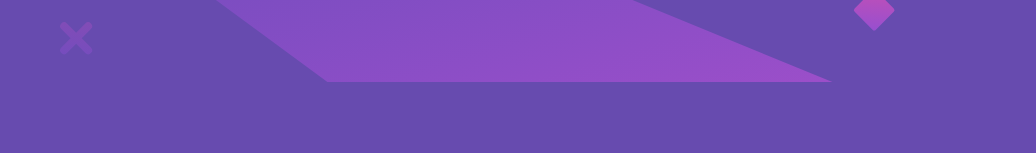
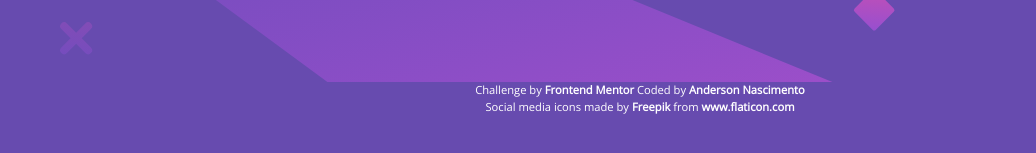
Before and after one commit to AndersonNascimentoAFSN/huddle-landing-page, a plain HTML site: page index.html in a window 1280 px wide. Shown: the part 549-702 px from the top of the page, 0-1036 px from the left. Drawn offline with nearby package versions, Linux system fonts and the light colour scheme.

Commit message:
first commit

```diff
--- a/css/style.css
+++ b/css/style.css
@@ -193,26 +193,27 @@ body {
 /* line 95, ../MEGA/projetos-web/huddle-landing-page/css/scss/_geral.scss */
 .footer {
   max-width: 1300px;
-  margin-top: 20px;
+  margin-bottom: 20px;
   text-align: center;
   color: #fff;
+  font-size: 0.7em;
 }
 
-/* line 100, ../MEGA/projetos-web/huddle-landing-page/css/scss/_geral.scss */
+/* line 101, ../MEGA/projetos-web/huddle-landing-page/css/scss/_geral.scss */
 .footer a:visited {
   color: #995EC7;
   text-decoration: none;
   font-weight: bold;
 }
 
-/* line 105, ../MEGA/projetos-web/huddle-landing-page/css/scss/_geral.scss */
+/* line 106, ../MEGA/projetos-web/huddle-landing-page/css/scss/_geral.scss */
 .footer a:link {
   color: #fff;
   text-decoration: none;
   font-weight: bold;
 }
 
-/* line 110, ../MEGA/projetos-web/huddle-landing-page/css/scss/_geral.scss */
+/* line 111, ../MEGA/projetos-web/huddle-landing-page/css/scss/_geral.scss */
 .footer a:hover {
   transition: .1s;
   text-decoration: underline;
--- a/index.html
+++ b/index.html
@@ -30,12 +30,12 @@
     </div>
   </main>
 
-  <!-- <footer class="footer">
+  <footer class="footer">
     <p class="attribution">
       Challenge by <a href="https://www.frontendmentor.io?ref=challenge" target="_blank">Frontend Mentor</a>
       Coded by <a href="#">Anderson Nascimento</a></p>
 
     <p> Social media icons made by <a href="https://www.flaticon.com/br/autores/freepik" title="Freepik">Freepik</a> from <a href="https://www.flaticon.com/br/" title="Flaticon">www.flaticon.com</a></p>
-  </footer> -->
+  </footer>
 </body>
 </html>
```
Also changed, not shown: 1 other file.
